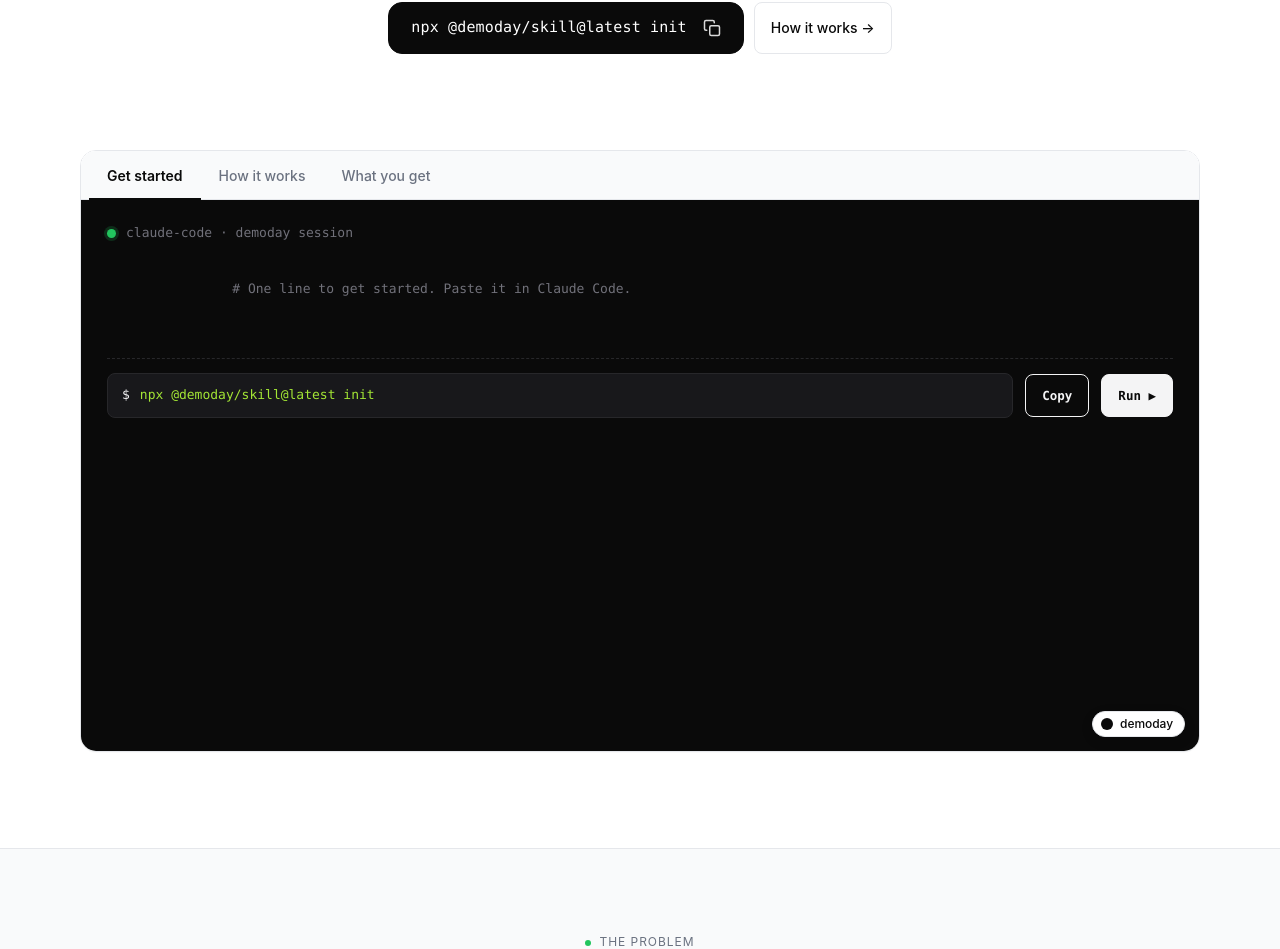
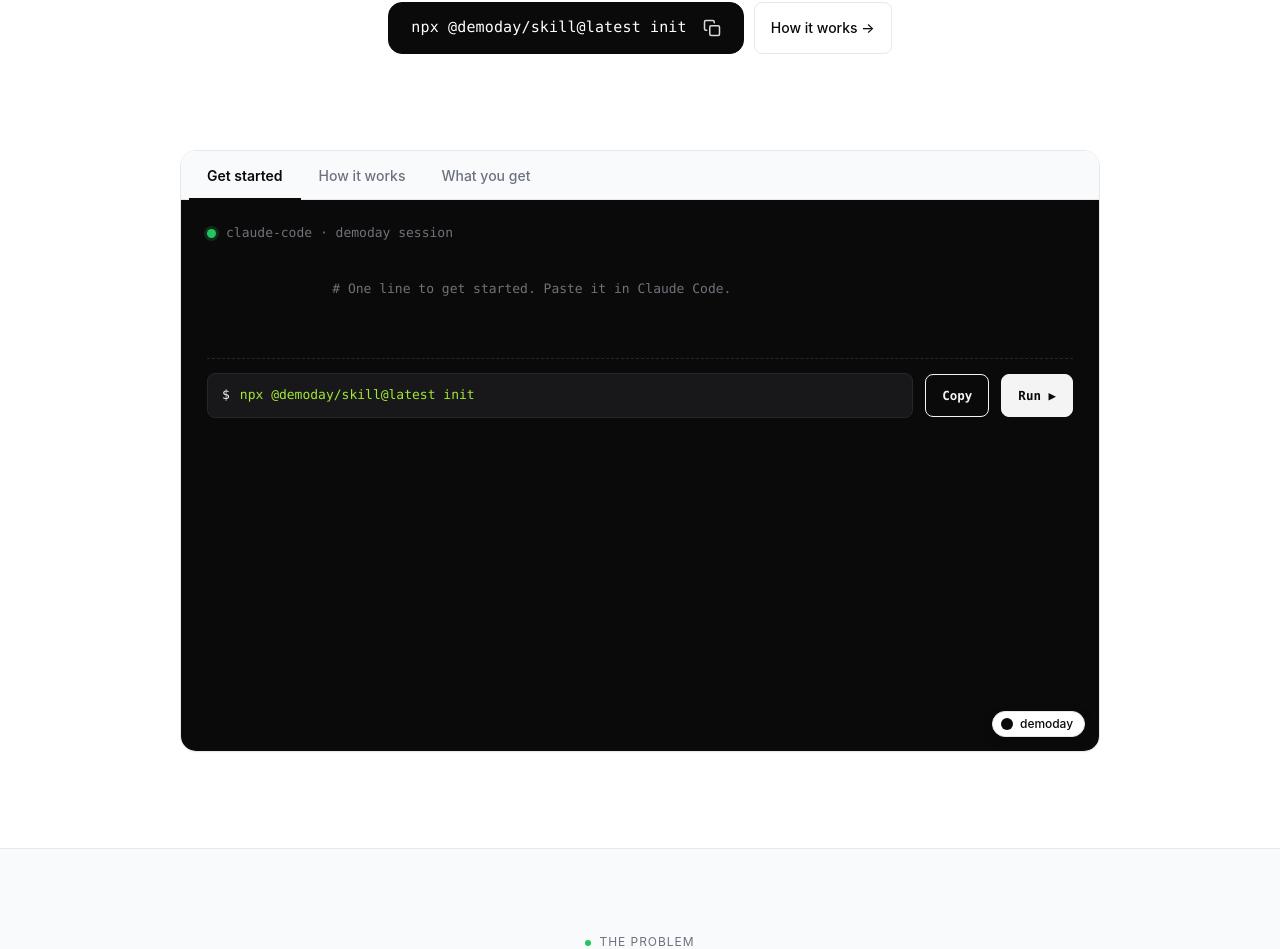
Before and after one commit to emilankerwiik/demoday, a Next.js app: page / in a window 1280 px wide. Shown: the part 376-1325 px from the top of the page. Built offline with nearby package versions, Linux system fonts and the light colour scheme.

Commit message:
Constrain hero demo frame to 920px max-width

```diff
--- a/app/globals.css
+++ b/app/globals.css
@@ -247,6 +247,8 @@
   padding: 24px 0 96px;
 }
 .demo-frame {
+  max-width: 920px;
+  margin: 0 auto;
   border: 1px solid var(--border);
   border-radius: 16px;
   overflow: hidden;
```
